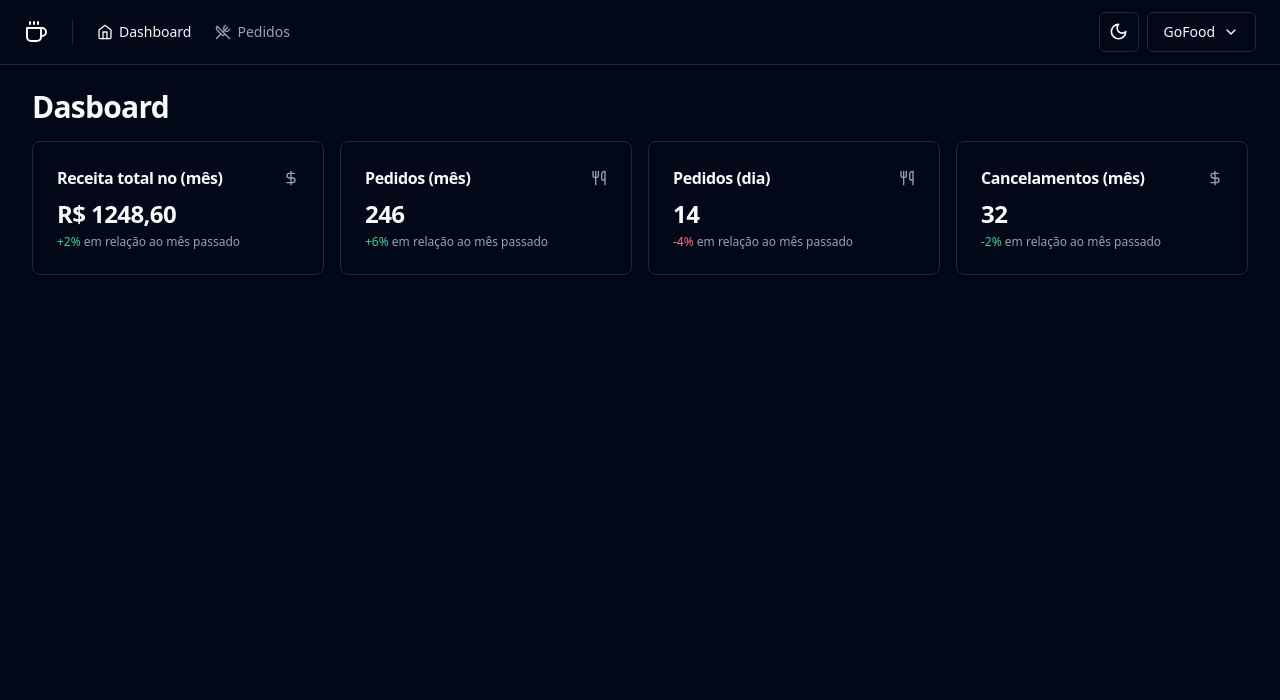
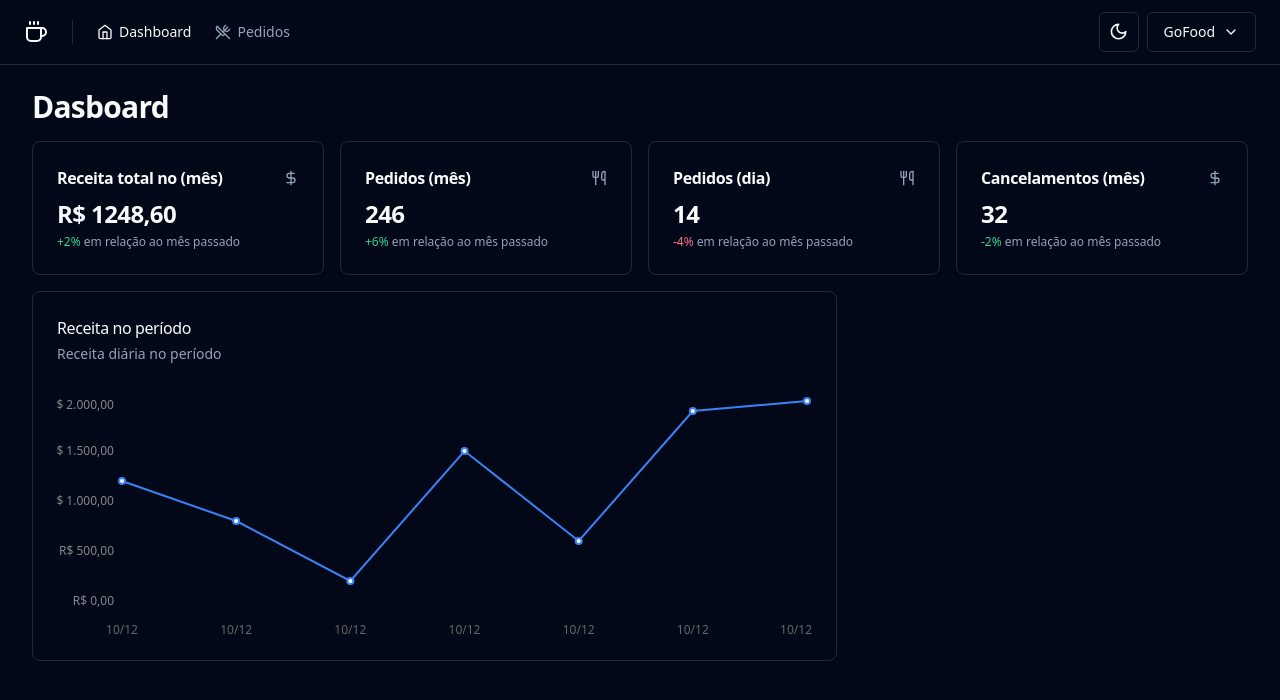
Before and after one commit to avilyre/gofood, a React (Vite) app: page / in a window 1280 px wide. Shown: the top 700 px of the page. Built offline with nearby package versions, Linux system fonts and the light colour scheme.

Commit message:
feat: add revenue chart

```diff
--- a/package.json
+++ b/package.json
@@ -27,6 +27,7 @@
     "react-helmet-async": "^2.0.4",
     "react-hook-form": "^7.50.1",
     "react-router-dom": "^6.22.1",
+    "recharts": "^2.12.2",
     "sonner": "^1.4.0",
     "sort-by": "^1.2.0",
     "tailwind-merge": "^2.2.1",
--- a/src/pages/app/dashboard/dashboard.tsx
+++ b/src/pages/app/dashboard/dashboard.tsx
@@ -5,6 +5,7 @@
 import { MonthCanceledOrdersAmountCard } from "./month-canceled-orders-amount";
 import { MonthOrdersAmountCard } from "./month-orders-amount-card";
 import { MonthRevenueCard } from "./month-revenue-card";
+import { RevenueChart } from "./revenue.chart";
 
 export function Dashboard() {
   return (
@@ -19,6 +20,10 @@
           <DayOrdersAmountCard />
           <MonthCanceledOrdersAmountCard />
         </div>
+
+        <div className="grid grid-cols-9 gap-4">
+          <RevenueChart />
+        </div>
       </div>
     </Fragment>
   );
--- /dev/null
+++ b/src/pages/app/dashboard/revenue.chart.tsx
@@ -0,0 +1,67 @@
+import {
+  CartesianGrid,
+  Line,
+  LineChart,
+  ResponsiveContainer,
+  Tooltip,
+  XAxis,
+  YAxis,
+} from "recharts";
+import colors from "tailwindcss/colors";
+
+import {
+  Card,
+  CardContent,
+  CardDescription,
+  CardHeader,
+  CardTitle,
+} from "@/components/ui/card";
+
+const data = [
+  { date: "10/12", revenue: 1200 },
+  { date: "10/12", revenue: 800 },
+  { date: "10/12", revenue: 200 },
+  { date: "10/12", revenue: 1500 },
+  { date: "10/12", revenue: 600 },
+  { date: "10/12", revenue: 1900 },
+  { date: "10/12", revenue: 2000 },
+];
+
+export function RevenueChart() {
+  return (
+    <Card className="col-span-6">
+      <CardHeader className="flex-row items-center justify-between pb-8">
+        <div className="space-y-1">
+          <CardTitle className="text-base font-medium">
+            Receita no período
+          </CardTitle>
+          <CardDescription>Receita diária no período</CardDescription>
+        </div>
+      </CardHeader>
+      <CardContent>
+        <ResponsiveContainer width="100%" height={240}>
+          <LineChart data={data} style={{ fontSize: 12 }}>
+            <XAxis dataKey="date" tickLine={false} axisLine={false} dy={16} />
+            <YAxis
+              stroke="#888888"
+              axisLine={false}
+              tickLine={false}
+              tickFormatter={(value: number) =>
+                value.toLocaleString("pt-BR", {
+                  style: "currency",
+                  currency: "BRL",
+                })
+              }
+            />
+            <Line
+              stroke={colors["blue"]["500"]}
+              type="linear"
+              strokeWidth={2}
+              dataKey="revenue"
+            />
+          </LineChart>
+        </ResponsiveContainer>
+      </CardContent>
+    </Card>
+  );
+}
```
Also changed, not shown: 1 other file (tests, documents, lock files or other folders).
